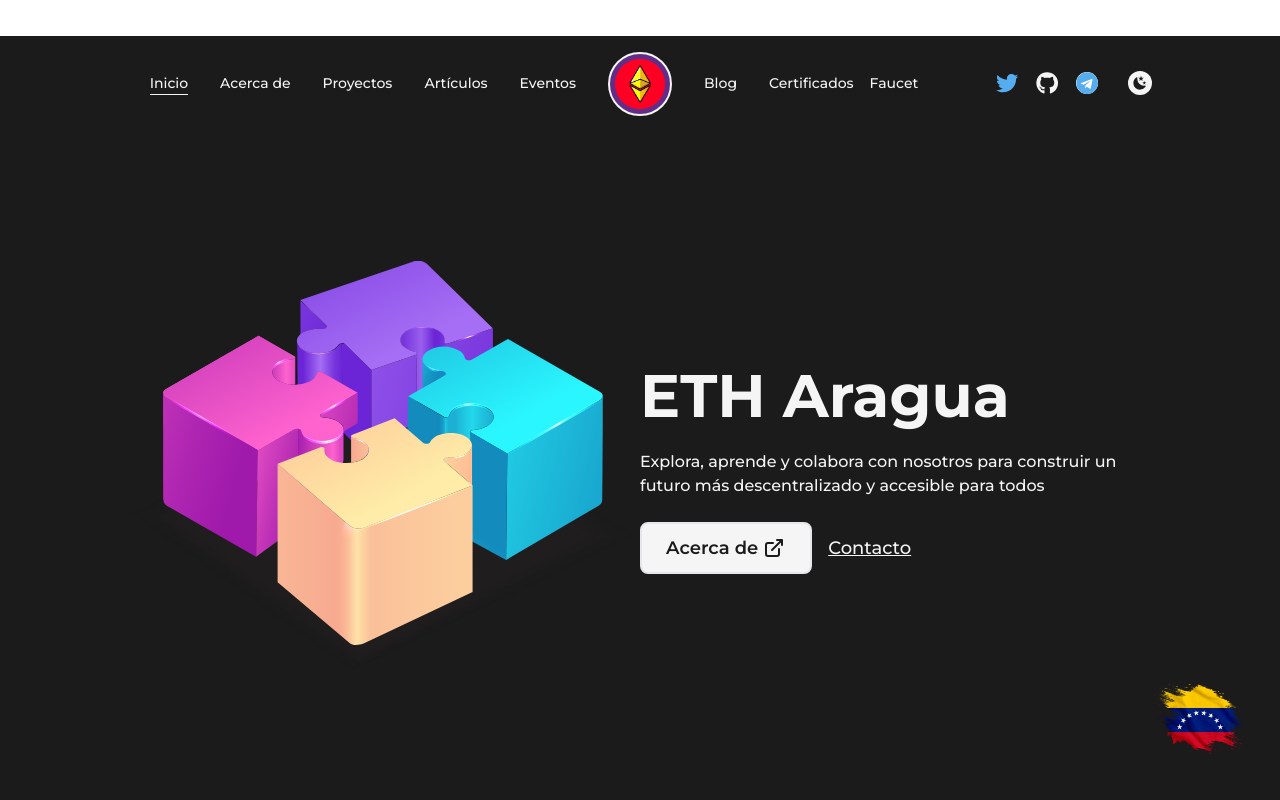
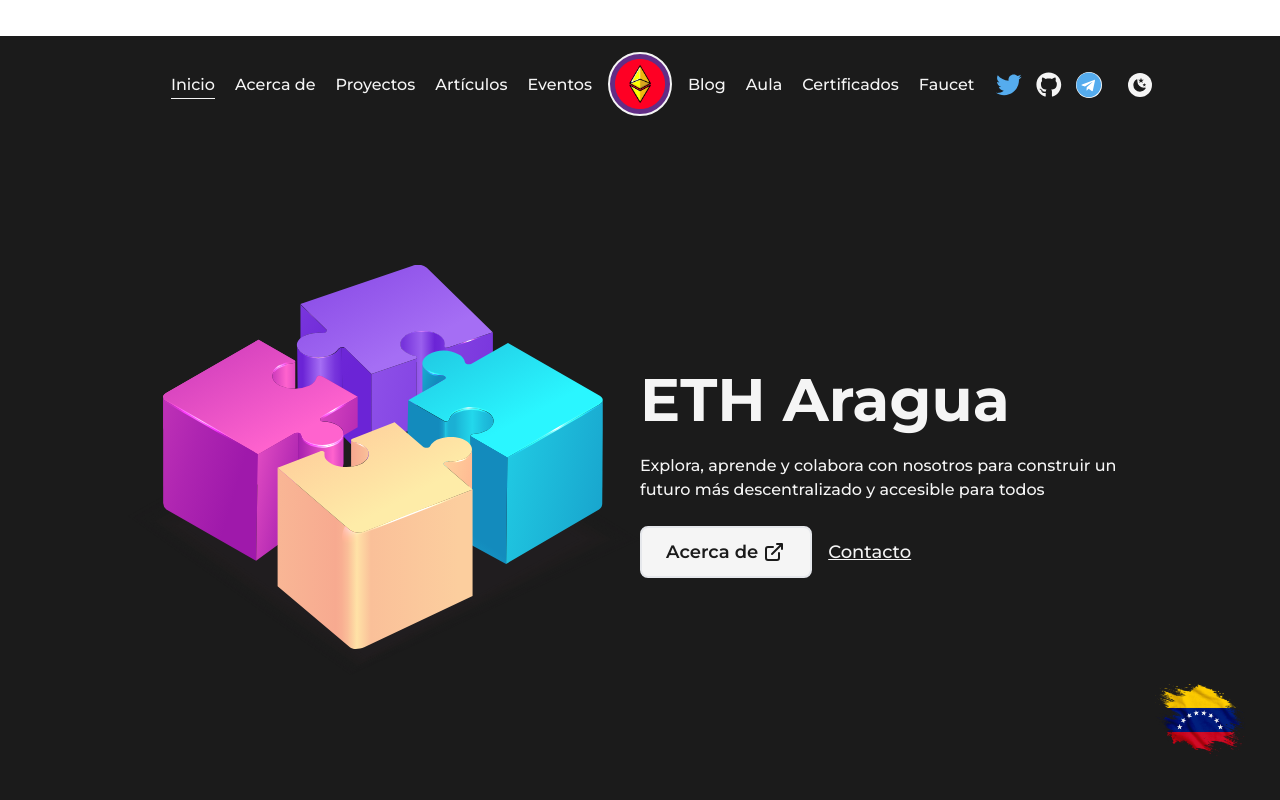
Before and after one commit to ethereumaragua/landing, a Next.js app: page / in a window 1280 px wide. Shown: the top 800 px of the page. Built offline with nearby package versions, Linux system fonts and the light colour scheme.

Commit message:
added Aula Virtual

```diff
--- a/src/components/Navbar.js
+++ b/src/components/Navbar.js
@@ -62,7 +62,7 @@
   };
 
   return (
-    <header className="relative z-10 flex items-center justify-between w-full px-32 py-8 text-sm font-medium dark:text-light xl:px-16 z-1 md:px-12 sm:px-8 ">
+    <header className="relative z-10 flex items-center justify-between w-full px-32 py-8 font-medium text-md dark:text-light xl:px-16 z-1 md:px-12 sm:px-8 ">
 
       <button
         type="button"
@@ -81,16 +81,16 @@
       >
         <nav className="flex items-center justify-center w-full">
           <div className="flex justify-end w-1/2 mr-12">
-            <CustomLink className="mr-4" href="/" title="Inicio" />
-            <CustomLink className="mx-4" href="/acerca-de" title="Acerca de" />
-            <CustomLink className="mx-4" href="/proyectos" title="Proyectos" />
-            <CustomLink className="mx-4" href="/articulos" title="Artículos" />
-            <CustomLink className="mx-4" href="/eventos" title="Eventos" />
+            <CustomLink className="mr-5" href="/" title="Inicio" />
+            <CustomLink className="mr-5" href="/acerca-de" title="Acerca de" />
+            <CustomLink className="mr-5" href="/proyectos" title="Proyectos" />
+            <CustomLink className="mr-5" href="/articulos" title="Artículos" />
+            <CustomLink className="" href="/eventos" title="Eventos" />
           </div>
           <div className="flex justify-start w-1/2 ml-12">
             <div className="flex justify-between w-full">
               <div className="flex items-center">
-              <Link href={"https://blog.aragua.org"} className={`mx-4 rounded relative group xl:text-light xl:dark:text-dark`} target="_blank">
+              <Link href={"https://blog.aragua.org"} className={` rounded relative group xl:text-light xl:dark:text-dark`} target="_blank">
               {"Blog"}
                 <span
                   className={`
@@ -103,7 +103,20 @@
                 </span>
               </Link>
 
-              <Link href={"https://certificados.aragua.org"} className={`ml-4 rounded relative group xl:text-light xl:dark:text-dark`} target="_blank">
+              <Link href={"https://aula.aragua.org"} className={`ml-5 rounded relative group xl:text-light xl:dark:text-dark`} target="_blank">
+              {"Aula"}
+                <span
+                  className={`
+                        inline-block h-[1px]  bg-dark absolute left-0 -bottom-0.5
+                        group-hover:w-full transition-[width] ease duration-300 dark:bg-light
+                        w-0 xl:bg-light xl:dark:bg-dark
+                        `}
+                >
+                  &nbsp;
+                </span>
+              </Link>
+
+              <Link href={"https://certificados.aragua.org"} className={`ml-5 rounded relative group xl:text-light xl:dark:text-dark`} target="_blank">
               {"Certificados"}
                 <span
                   className={`
@@ -116,7 +129,7 @@
                 </span>
               </Link>
 
-              <Link href={"https://faucet.aragua.org"} className={`ml-4 rounded relative group xl:text-light xl:dark:text-dark`} target="_blank">
+              <Link href={"https://faucet.aragua.org"} className={`ml-5 rounded relative group xl:text-light xl:dark:text-dark`} target="_blank">
               {"Faucet"}
                 <span
                   className={`
@@ -200,6 +213,18 @@
         <CustomMobileLink toggle={handleClick} className="xl:m-0 xl:my-2" href="/eventos" title="Eventos" />
         <a href="https://blog.aragua.org/" className="relative rounded xl:m-0 xl:my-2 group xl:text-light xl:dark:text-dark" target="_blank">
           Blog
+          <span
+            className={`
+                  inline-block h-[1px]  bg-dark absolute left-0 -bottom-0.5
+                  group-hover:w-full transition-[width] ease duration-300 dark:bg-light
+                  w-0 xl:bg-light xl:dark:bg-dark
+                  `}
+          >
+            &nbsp;
+          </span>
+        </a>
+        <a href="https://aula.aragua.org/" className="relative rounded xl:m-0 xl:my-2 group xl:text-light xl:dark:text-dark" target="_blank">
+          Aula Virtual
           <span
             className={`
                   inline-block h-[1px]  bg-dark absolute left-0 -bottom-0.5
--- a/src/pages/_app.js
+++ b/src/pages/_app.js
@@ -10,22 +10,22 @@
 import InsightRoll from "@/components/InsightRoll";
 import Link from "next/link";
 
+const insights = [
+    "🌟🚀", " ", " "," "," ",
+    "Te Invitamos a Nuestro Próximo Evento, este 18 de Marzo, desde las 9:00 de la mañana en la UPT Aragua",
+    "Únete a nuestro Seminario Blockchain 2025 | 1er Capítulo | Onboarding",
+    "Empieza tu Recorrido en la web3 ¡No te lo pierdas!",
+    " ", " "," "," ", "🌟🚀",
+];
+
 // const insights = [
-//     "🌟🚀", " ", " "," "," ",
-//     "Te Invitamos a Nuestro Próximo Evento, este 25 de Febrero, desde las 9:00 de la mañana en la UPT Aragua",
-//     "Únete a nuestro Seminario Blockchain 2025 | 1er Capítulo | Onboarding",
-//     "Empieza tu Recorrido en la web3 ¡No te lo pierdas!",
-//     " ", " "," "," ", "🌟🚀",
+//   "🌟🚀", " ", " "," "," ",
+//   "Te Invitamos a Nuestro Próximo Evento, Únete al BaseCamp de ScaffoldStark",
+//   "Sesiones virtuales: 27, 29 de enero y 3 de febrero",
+//   "Sesión presencial el 11 de Febrero, desde las 9:00 de la mañana en la UPT Aragua",
+//   "Desarrolla smart contracts con Starknet ¡No te lo pierdas!",
+//   " ", " "," "," ", "🌟🚀",
 // ];
-
-const insights = [
-  "🌟🚀", " ", " "," "," ",
-  "Te Invitamos a Nuestro Próximo Evento, Únete al BaseCamp de ScaffoldStark",
-  "Sesiones virtuales: 27, 29 de enero y 3 de febrero",
-  "Sesión presencial el 11 de Febrero, desde las 9:00 de la mañana en la UPT Aragua",
-  "Desarrolla smart contracts con Starknet ¡No te lo pierdas!",
-  " ", " "," "," ", "🌟🚀",
-];
 
 // If loading a variable font, you don't need to specify the font weight
 const montserrat = Montserrat({ subsets: ["latin"], variable: "--font-mont" });
```
Also changed, not shown: 1 other file (tests, documents, lock files or other folders).
